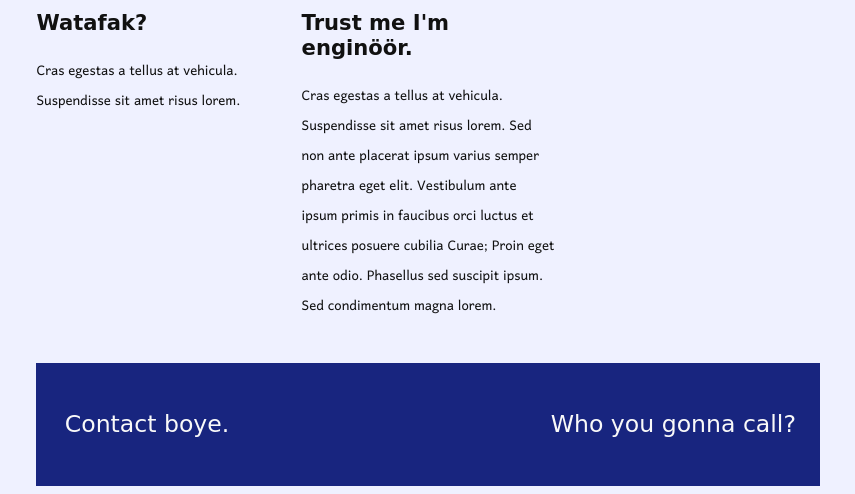
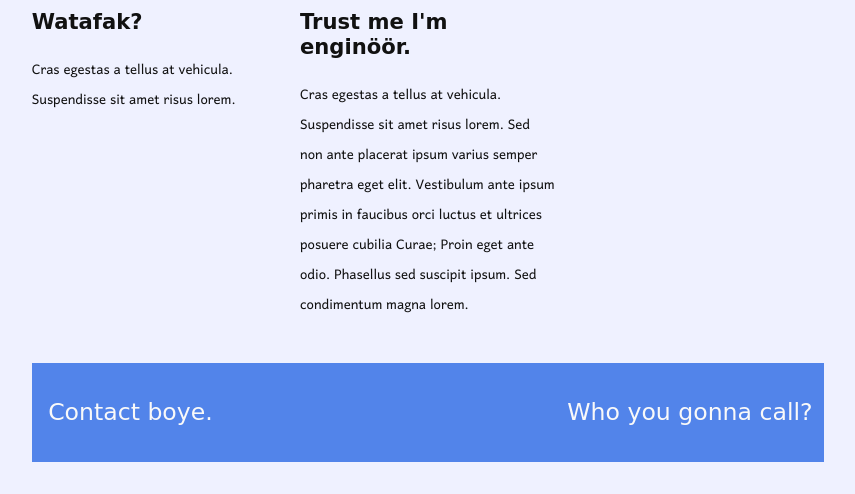
Before and after one commit to Mgrmjp/Flexausta, a plain HTML site: page index.html in a window 1280 px wide. Shown: the part 2170-2664 px from the top of the page, without its empty margins (212-1067 px from the left). After the commit the page ends 2632 px from the top, so only its background shows below. Drawn offline with Linux system fonts and the light colour scheme; a web font is replaced by a local one.

Commit message:
EDIT css

```diff
--- a/css/main.css
+++ b/css/main.css
@@ -7,6 +7,8 @@ font-family: 'Contrail One', cursive;
 */
 
 body {
+    margin: 0;
+    padding: 0;
     font-family: 'Harmattan', sans-serif;
     font-size: 1.1em;
     background-color: #eff1ff;
@@ -78,7 +80,7 @@ section {
 }
 
 footer {
-    background-color: #18257f;
+    background-color: #5284ea;
     padding: 2em;
     color: #f9f9f9;
     font-size: 0.67em;
@@ -107,6 +109,7 @@ footer {
     }
 
     footer {
+        padding: 1em;
         grid-column: 1 / -1;
     }
 
@@ -131,8 +134,13 @@ footer {
 
     }
 
+    main {
+        grid-row: 3;
+    }
+
     aside {
         grid-column: 1fr;
+        grid-row: 3;
     }
 
     nav {
@@ -141,6 +149,7 @@ footer {
     }
 
     footer {
+        padding: 1em;
         grid-column: 1 / -1;
     }
 
```
